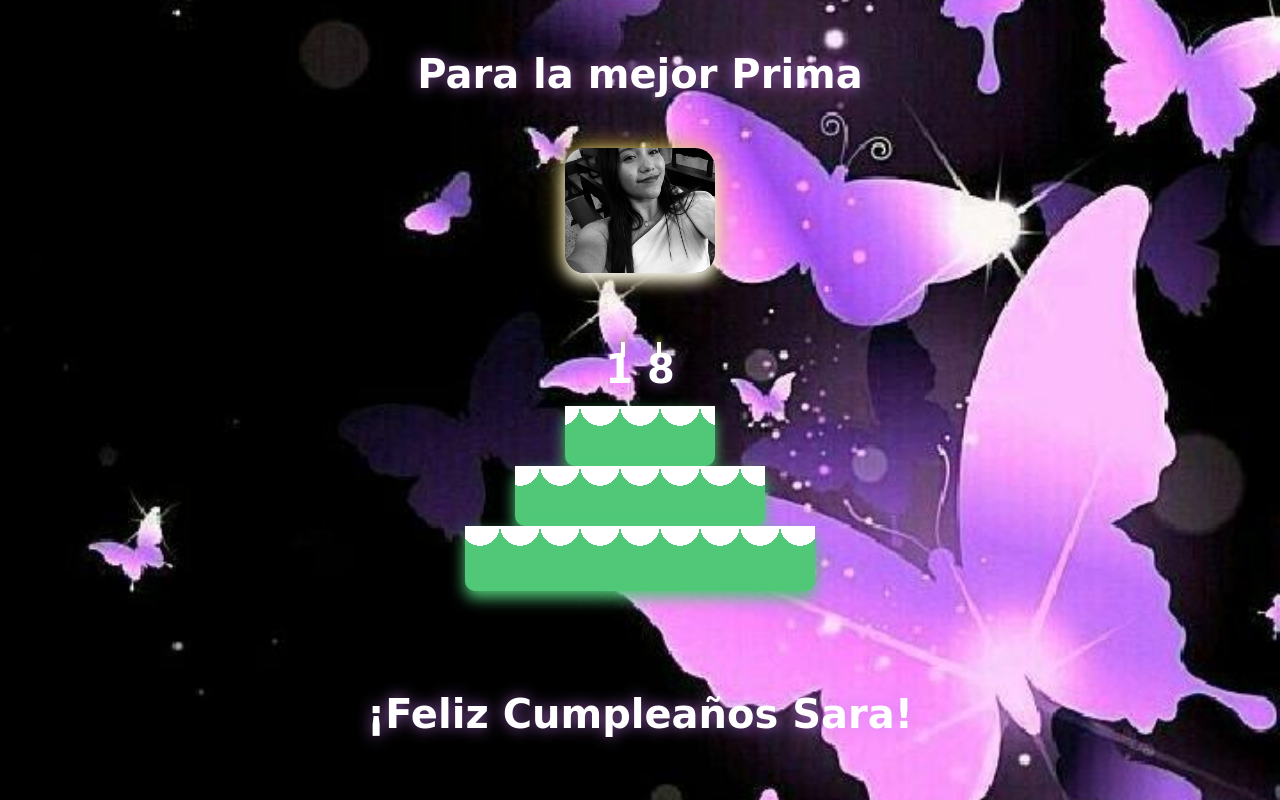
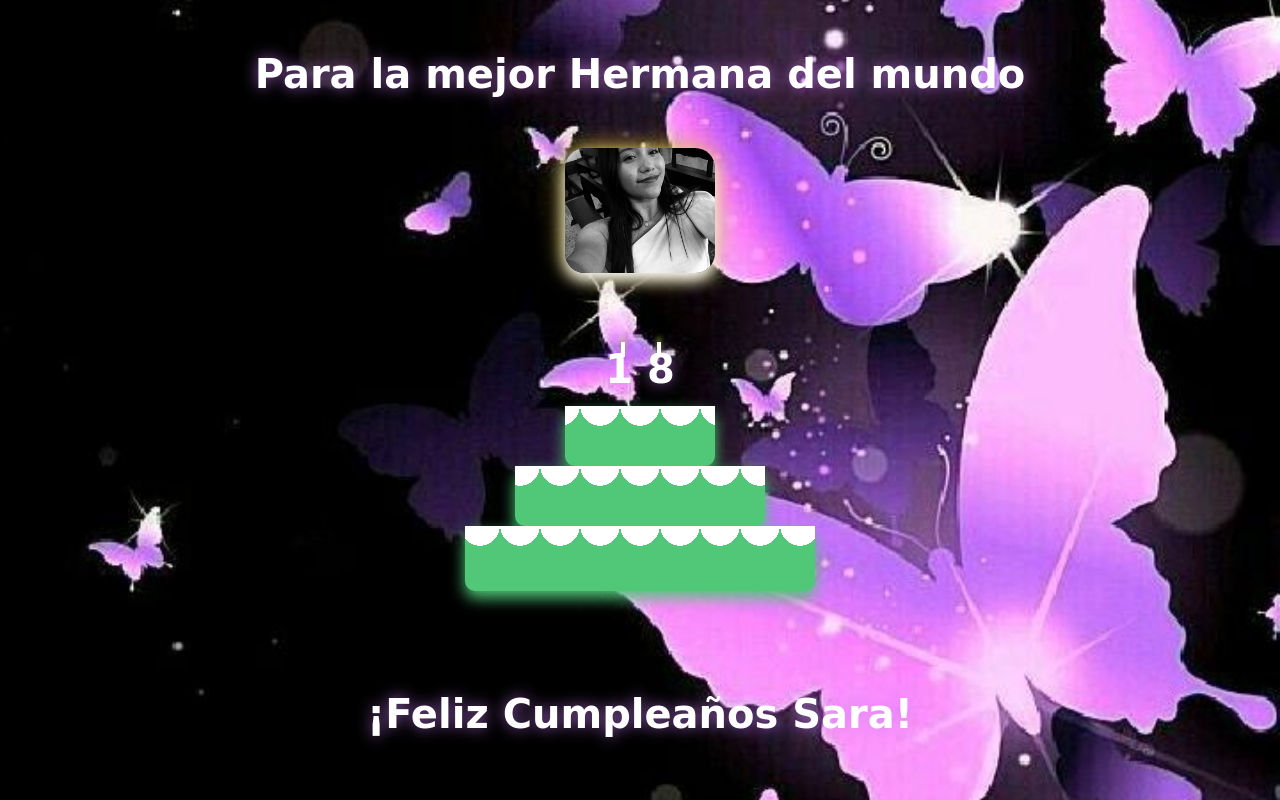
Before and after one commit to jjmm5252/sorpresa, a plain HTML site: page sorpresa/sorpresa.html in a window 1280 px wide. Drawn offline with Linux system fonts and the light colour scheme.

Commit message:
Update mansaje de sara en el sorpresa.html

```diff
--- a/sorpresa/sorpresa.html
+++ b/sorpresa/sorpresa.html
@@ -16,7 +16,7 @@
 
 
    </br>
-   <h2>Para la mejor Prima</h2>
+   <h2>Para la mejor Hermana del mundo</h2>
    <br>
     <img class="Sara" src="assets/media/sara.jpg" alt="Sara" />
     <nav>
```
